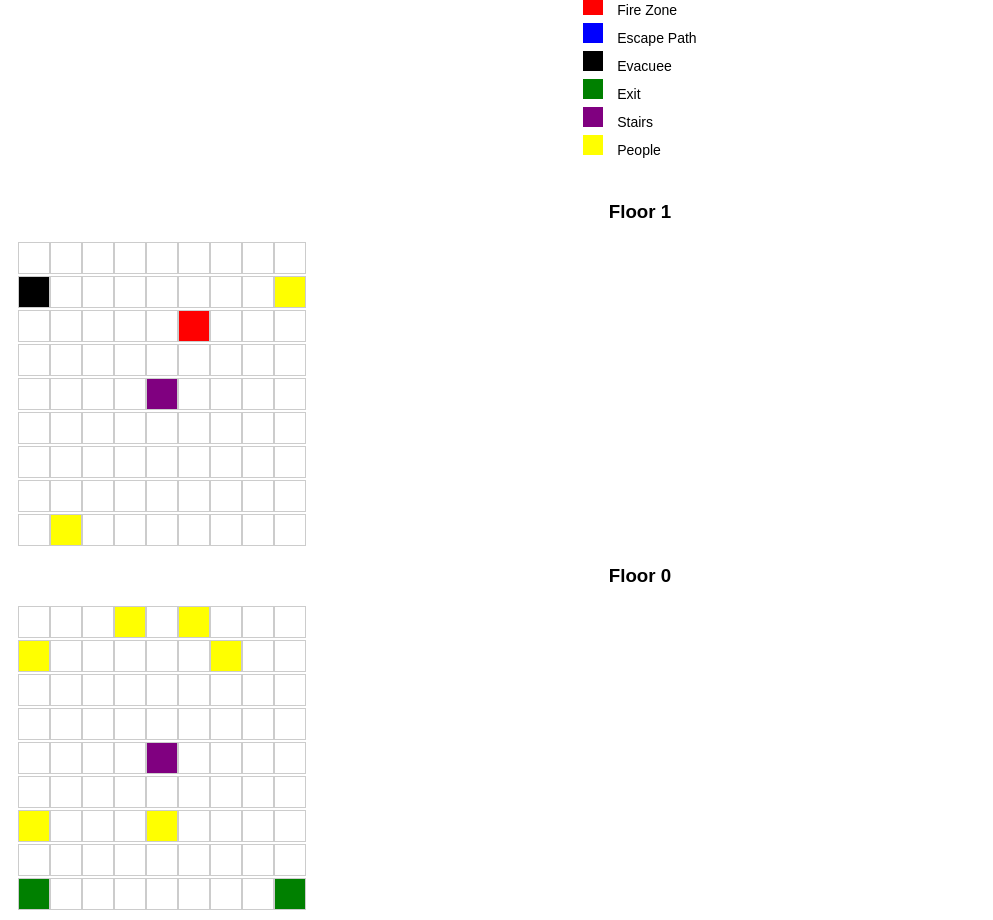
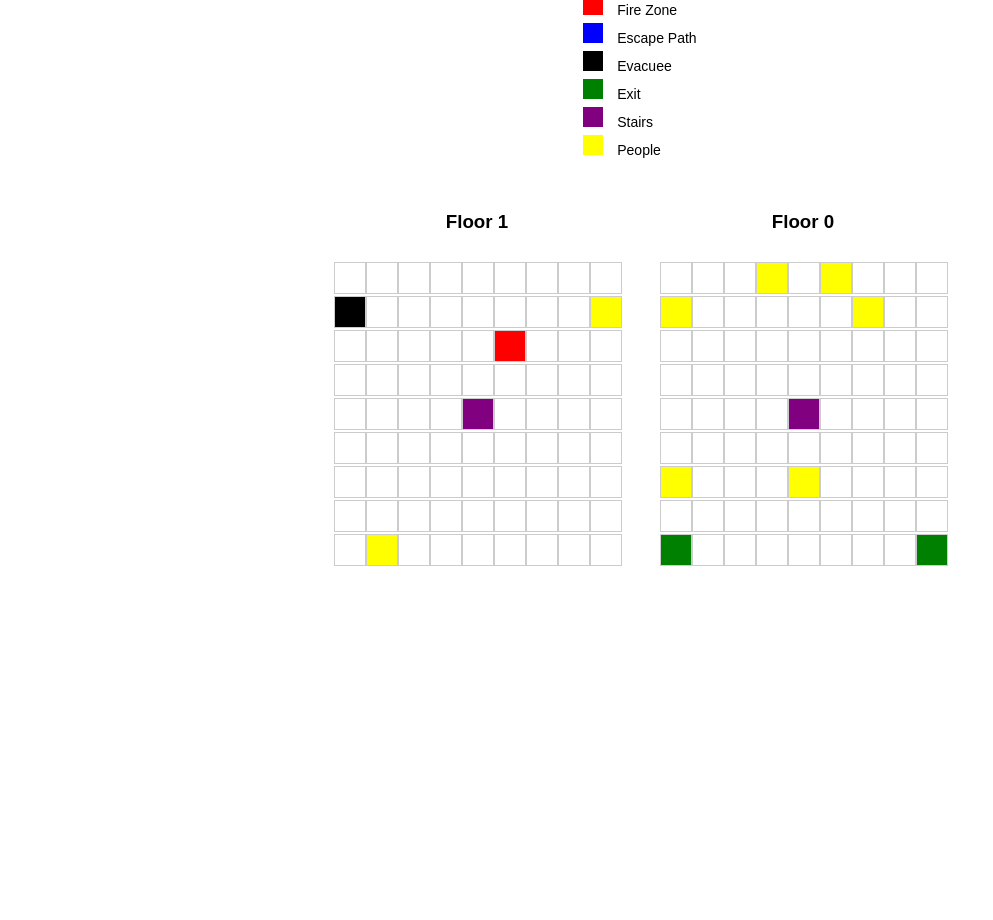
Before and after one commit to hohohozy/INNOLAB_EscapeSimulator, a Flask app: page / in a window 1280 px wide. Shown: the part 194-1114 px from the top of the page, without its empty margins (0-993 px from the left). After the commit the page ends 760 px from the top, so only its background shows below. Run offline with Flask 2, Linux system fonts and the light colour scheme.

Commit message:
Update index.html

```diff
--- a/templates/index.html
+++ b/templates/index.html
@@ -5,12 +5,13 @@
     <title>Fire Escape Simulation</title>
     <style>
         body { font-family: sans-serif; text-align: center; }
-        .floor { margin: 10px; }
+        .container { display: flex; justify-content: center; }
+        .floor { margin: 10px; display: flex; flex-direction: column; align-items: center; }
         .grid {
             display: grid;
             grid-template-columns: repeat({{ map_width }}, 30px);
             gap: 2px;
-            margin: 10px auto;
+            margin: 10px;
         }
         .cell {
             width: 30px;
@@ -57,6 +58,8 @@
         <div><span class="color-box" style="background-color: yellow;"></span> People</div>
     </div>
 
+    <!-- Container to hold both floors side by side -->
+    <div class="container">
         {% for floor in range(floor_count|int - 1, -1, -1) %}
         <div class="floor">
             <h3>Floor {{ floor }}</h3>
@@ -69,6 +72,7 @@
             </div>
         </div>
         {% endfor %}
+    </div>
 
     <script>
         const fire = {{ fire | tojson }};
```
Lines whose indentation alone changed are shown as unchanged.
